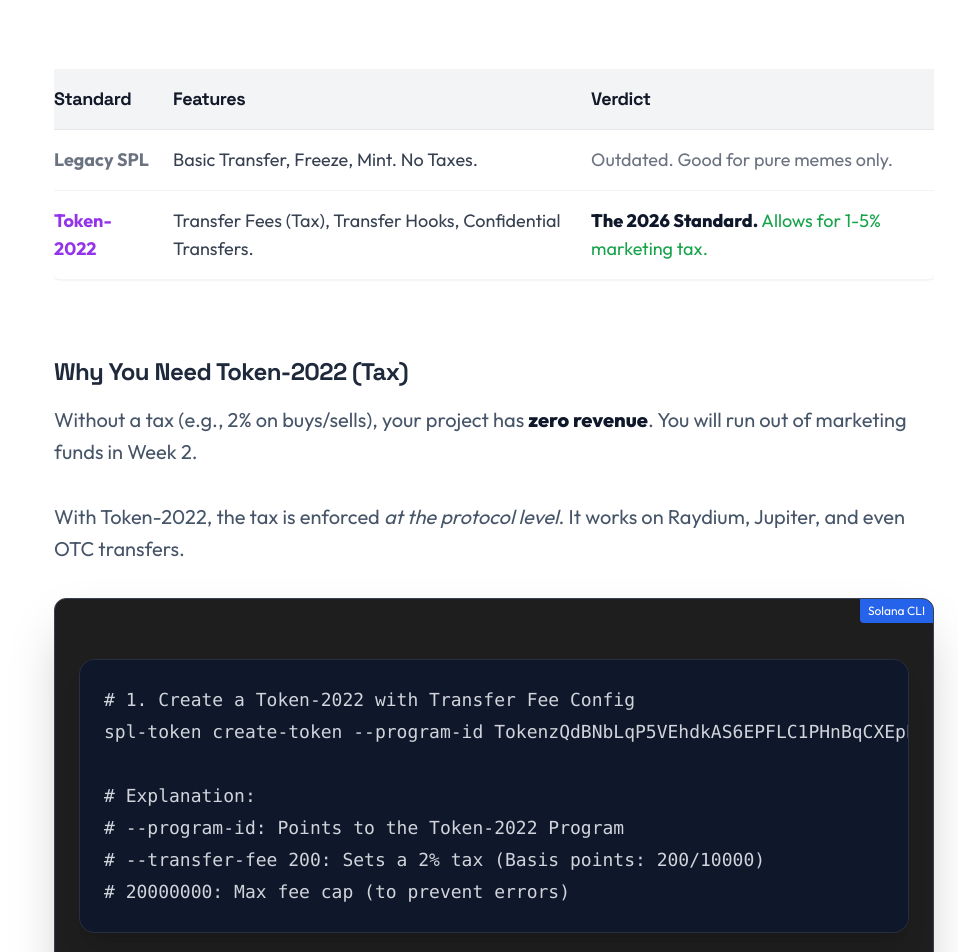
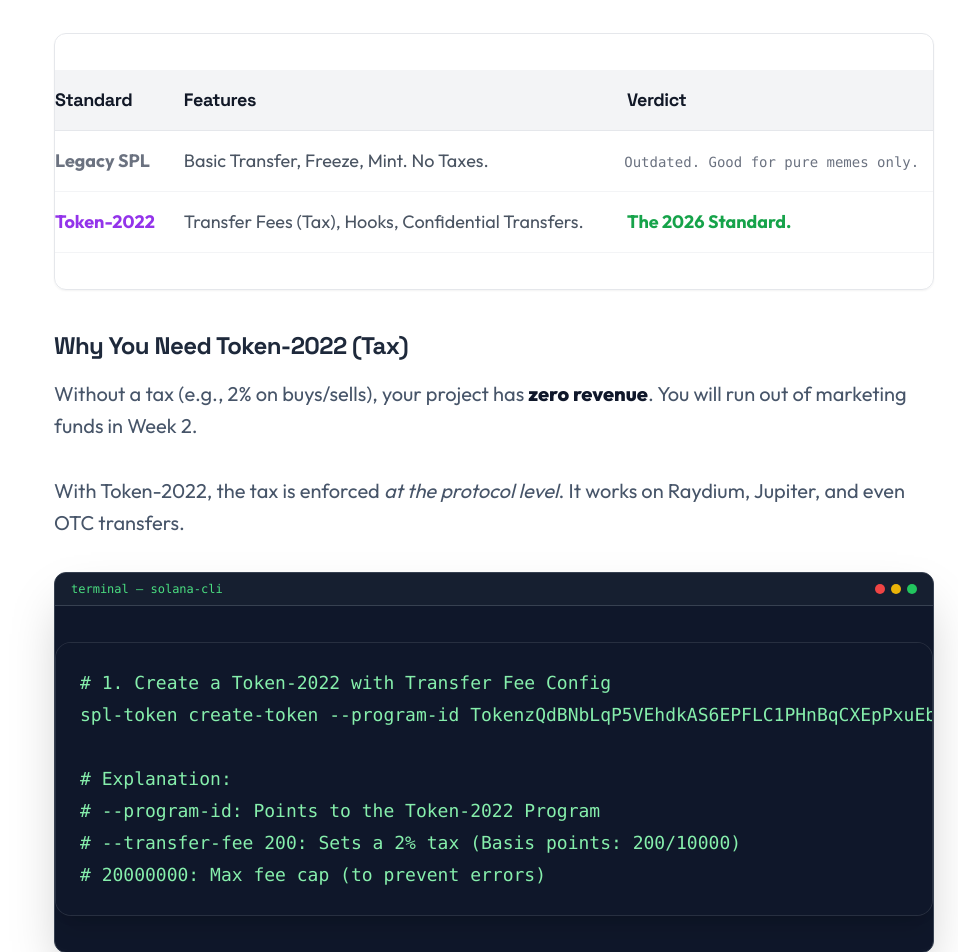
Before and after one commit to cryptowebbuild/CryptoWebBuild-, a React (Vite) app: page /blog/solana-meme-coin-guide in a window 1280 px wide. Shown: the part 2660-3612 px from the top of the page, without its empty margins (322-1280 px from the left). Built offline with nearby package versions, Linux system fonts and the light colour scheme.

Commit message:
Update SolanaMemeCoinGuide.tsx

```diff
--- a/pages/blog/SolanaMemeCoinGuide.tsx
+++ b/pages/blog/SolanaMemeCoinGuide.tsx
@@ -56,25 +56,25 @@ const SolanaMemeCoinGuide: React.FC = () => {
         Most tutorials teach you the "Legacy" standard. That is a mistake.
       </p>
 
-      <div className="overflow-x-auto my-8">
-        <table className="w-full text-left border-collapse bg-white dark:bg-[#111] rounded-lg shadow-sm">
+      <div className="overflow-x-auto my-8 rounded-xl border border-gray-200 dark:border-gray-700 shadow-sm">
+        <table className="w-full text-left border-collapse bg-white dark:bg-[#111]">
           <thead>
-            <tr className="bg-gray-100 dark:bg-white/5 border-b border-gray-200 dark:border-gray-800">
-              <th className="p-4 font-bold">Standard</th>
-              <th className="p-4 font-bold">Features</th>
-              <th className="p-4 font-bold">Verdict</th>
+            <tr className="bg-gray-100 dark:bg-white/5 border-b border-gray-200 dark:border-gray-700">
+              <th className="p-4 font-bold text-gray-900 dark:text-white">Standard</th>
+              <th className="p-4 font-bold text-gray-900 dark:text-white">Features</th>
+              <th className="p-4 font-bold text-gray-900 dark:text-white">Verdict</th>
             </tr>
           </thead>
           <tbody>
             <tr className="border-b border-gray-100 dark:border-gray-800">
-              <td className="p-4 font-bold text-gray-500">Legacy SPL</td>
-              <td className="p-4">Basic Transfer, Freeze, Mint. No Taxes.</td>
-              <td className="p-4 text-gray-500">Outdated. Good for pure memes only.</td>
+              <td className="p-4 font-bold text-gray-500 dark:text-gray-400">Legacy SPL</td>
+              <td className="p-4 text-gray-600 dark:text-gray-400">Basic Transfer, Freeze, Mint. No Taxes.</td>
+              <td className="p-4 text-gray-500 dark:text-gray-500 font-mono text-sm">Outdated. Good for pure memes only.</td>
             </tr>
             <tr className="border-b border-gray-100 dark:border-gray-800">
-              <td className="p-4 font-bold text-purple-600">Token-2022</td>
-              <td className="p-4">Transfer Fees (Tax), Transfer Hooks, Confidential Transfers.</td>
-              <td className="p-4 text-green-600"><strong>The 2026 Standard.</strong> Allows for 1-5% marketing tax.</td>
+              <td className="p-4 font-bold text-purple-600 dark:text-purple-400">Token-2022</td>
+              <td className="p-4 text-gray-600 dark:text-gray-400">Transfer Fees (Tax), Hooks, Confidential Transfers.</td>
+              <td className="p-4 text-green-600 font-bold">The 2026 Standard.</td>
             </tr>
           </tbody>
         </table>
@@ -88,9 +88,16 @@ const SolanaMemeCoinGuide: React.FC = () => {
         With Token-2022, the tax is enforced <em>at the protocol level</em>. It works on Raydium, Jupiter, and even OTC transfers.
       </p>
 
-      <div className="bg-[#1e1e1e] p-6 rounded-xl overflow-x-auto my-8 border border-gray-700 shadow-2xl relative">
-        <div className="absolute top-0 right-0 bg-blue-600 text-white text-xs px-2 py-1 rounded-bl">Solana CLI</div>
-        <pre className="text-sm font-mono text-gray-300 leading-relaxed">
+      <div className="bg-[#0f172a] rounded-xl overflow-hidden border border-gray-700 shadow-2xl relative my-8">
+        <div className="bg-gray-800/50 px-4 py-2 flex justify-between items-center border-b border-gray-700">
+            <span className="text-xs font-mono text-green-400">terminal — solana-cli</span>
+            <div className="flex gap-1.5">
+                <div className="w-2.5 h-2.5 rounded-full bg-red-500"></div>
+                <div className="w-2.5 h-2.5 rounded-full bg-yellow-500"></div>
+                <div className="w-2.5 h-2.5 rounded-full bg-green-500"></div>
+            </div>
+        </div>
+        <pre className="p-6 text-sm font-mono text-green-300 leading-relaxed overflow-x-auto custom-scrollbar">
 {`# 1. Create a Token-2022 with Transfer Fee Config
 spl-token create-token --program-id TokenzQdBNbLqP5VEhdkAS6EPFLC1PHnBqCXEpPxuEb --transfer-fee 200 20000000
 
@@ -102,7 +109,7 @@ spl-token create-token --program-id TokenzQdBNbLqP5VEhdkAS6EPFLC1PHnBqCXEpPxuEb
       </div>
 
       <ProTip>
-        <strong>Tool Recommendation:</strong> If you aren't comfortable with CLI, use <em className="text-purple-600">FluxBeam</em> or <em className="text-purple-600">Smithii</em> tools. They provide a GUI for Token-2022 creation but charge a small SOL fee.
+        <strong>Tool Recommendation:</strong> If you aren't comfortable with CLI, use <em className="text-purple-600 dark:text-purple-400 font-bold">FluxBeam</em> or <em className="text-purple-600 dark:text-purple-400 font-bold">Smithii</em> tools. They provide a GUI for Token-2022 creation but charge a small SOL fee.
       </ProTip>
 
       {/* --- PHASE 2: METADATA --- */}
@@ -129,20 +136,20 @@ spl-token create-token --program-id TokenzQdBNbLqP5VEhdkAS6EPFLC1PHnBqCXEpPxuEb
       </p>
 
       <div className="grid grid-cols-1 md:grid-cols-2 gap-6 my-8">
-        <div className="p-6 bg-blue-50 dark:bg-blue-900/10 border border-blue-200 rounded-xl">
+        <div className="p-6 bg-blue-50 dark:bg-blue-900/10 border border-blue-200 dark:border-blue-800 rounded-xl">
             <h4 className="font-bold text-blue-800 dark:text-blue-400 mb-2">Raydium (Standard AMM)</h4>
-            <p className="text-sm text-gray-700 dark:text-gray-300">
+            <p className="text-sm text-gray-700 dark:text-gray-300 leading-relaxed">
                 <strong>Pros:</strong> Universal support. Every bot and sniper works here.
                 <br/><strong>Cons:</strong> Capital inefficient. Liquidity is spread from $0 to Infinity.
-                <br/><strong>Verdict:</strong> Best for initial launch to capture volume.
+                <br/><strong className="text-blue-600 dark:text-blue-300">Verdict:</strong> Best for initial launch to capture volume.
             </p>
         </div>
-        <div className="p-6 bg-pink-50 dark:bg-pink-900/10 border border-pink-200 rounded-xl">
+        <div className="p-6 bg-pink-50 dark:bg-pink-900/10 border border-pink-200 dark:border-pink-800 rounded-xl">
             <h4 className="font-bold text-pink-800 dark:text-pink-400 mb-2">Meteora (DLMM)</h4>
-            <p className="text-sm text-gray-700 dark:text-gray-300">
+            <p className="text-sm text-gray-700 dark:text-gray-300 leading-relaxed">
                 <strong>Pros:</strong> Dynamic Liquidity. You can concentrate liquidity around the current price, reducing slippage for big buys.
                 <br/><strong>Cons:</strong> More complex to manage.
-                <br/><strong>Verdict:</strong> Best for "Phase 2" growth to stabilize the floor.
+                <br/><strong className="text-pink-600 dark:text-pink-300">Verdict:</strong> Best for "Phase 2" growth to stabilize the floor.
             </p>
         </div>
       </div>
@@ -164,17 +171,26 @@ spl-token create-token --program-id TokenzQdBNbLqP5VEhdkAS6EPFLC1PHnBqCXEpPxuEb
         To prevent this, sophisticated devs use <strong>Jito Bundles</strong>.
       </p>
 
-      <div className="bg-gray-100 dark:bg-gray-800/50 p-6 rounded-xl border-l-4 border-orange-500 my-6">
-        <h4 className="font-bold text-orange-700 dark:text-orange-400">How Jito Bundles Work:</h4>
-        <p className="text-gray-700 dark:text-gray-300 mt-2">
+      <div className="bg-orange-50 dark:bg-orange-900/10 p-8 rounded-xl border border-orange-200 dark:border-orange-800 my-8">
+        <h4 className="font-bold text-orange-800 dark:text-orange-400 text-lg mb-4">How Jito Bundles Work</h4>
+        <p className="text-gray-700 dark:text-gray-300 mb-4 text-sm">
             Jito allows you to bundle multiple transactions into a single, atomic packet.
         </p>
-        <ol className="list-decimal pl-6 mt-4 space-y-2 text-sm text-gray-700 dark:text-gray-300">
-            <li><strong>Tx 1:</strong> Create Raydium Pool (Add Liquidity).</li>
-            <li><strong>Tx 2:</strong> Buy 5% of Supply (for Team/Marketing).</li>
-            <li><strong>Tx 3:</strong> Lock LP Tokens.</li>
+        <ol className="space-y-3">
+            <li className="flex items-center gap-3 bg-white dark:bg-black/20 p-3 rounded border border-orange-100 dark:border-orange-900/50">
+                <span className="font-mono text-orange-600 font-bold">Tx 1</span>
+                <span className="text-sm text-gray-700 dark:text-gray-300">Create Raydium Pool (Add Liquidity)</span>
+            </li>
+            <li className="flex items-center gap-3 bg-white dark:bg-black/20 p-3 rounded border border-orange-100 dark:border-orange-900/50">
+                <span className="font-mono text-orange-600 font-bold">Tx 2</span>
+                <span className="text-sm text-gray-700 dark:text-gray-300">Buy 5% of Supply (for Team/Marketing)</span>
+            </li>
+            <li className="flex items-center gap-3 bg-white dark:bg-black/20 p-3 rounded border border-orange-100 dark:border-orange-900/50">
+                <span className="font-mono text-orange-600 font-bold">Tx 3</span>
+                <span className="text-sm text-gray-700 dark:text-gray-300">Lock LP Tokens</span>
+            </li>
         </ol>
-        <p className="mt-4 text-gray-700 dark:text-gray-300">
+        <p className="mt-4 text-gray-600 dark:text-gray-400 text-xs italic">
             These execute <strong>simultaneously</strong>. No bot can sandwich you because there is no time gap between adding liquidity and your first buy.
         </p>
       </div>
```
